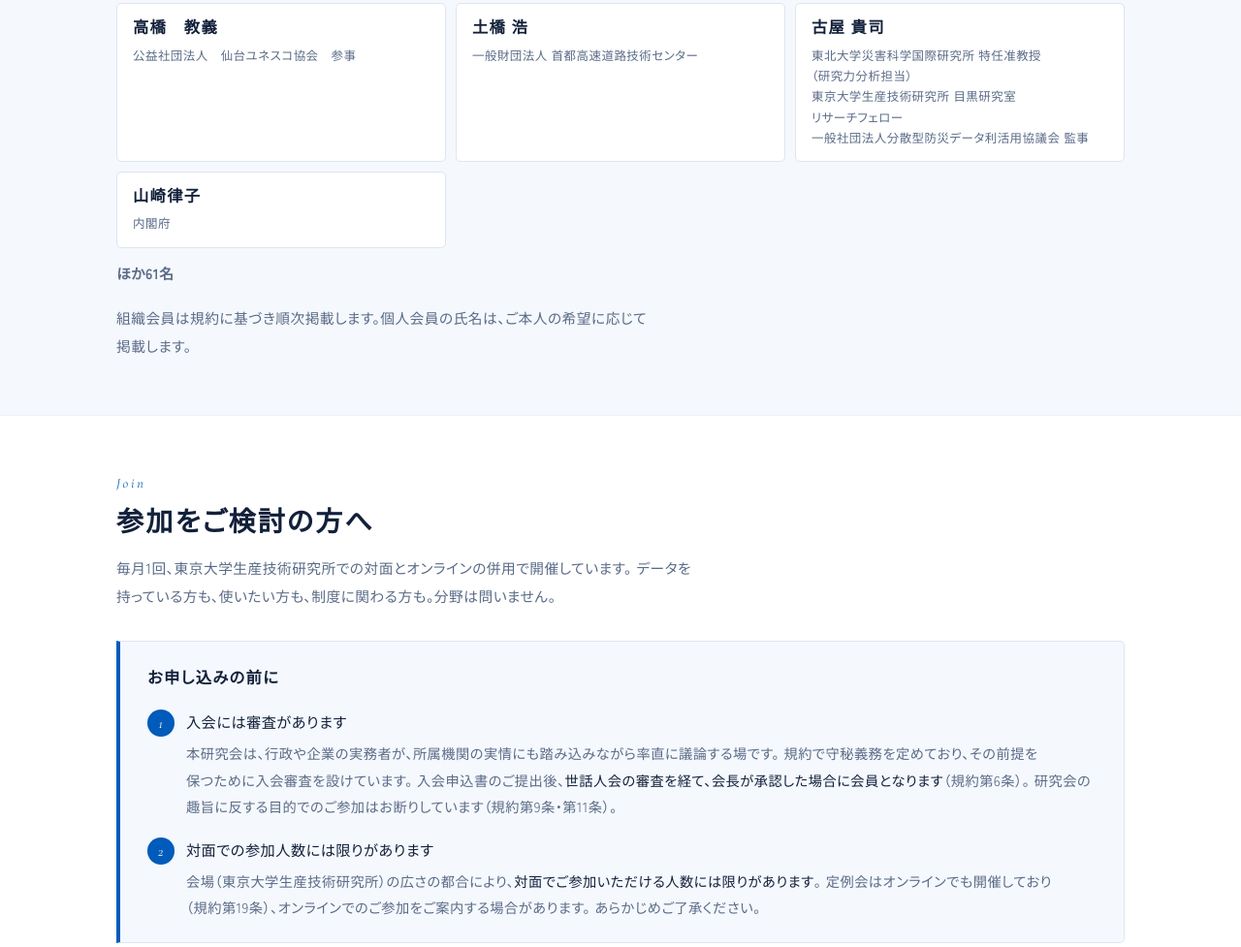
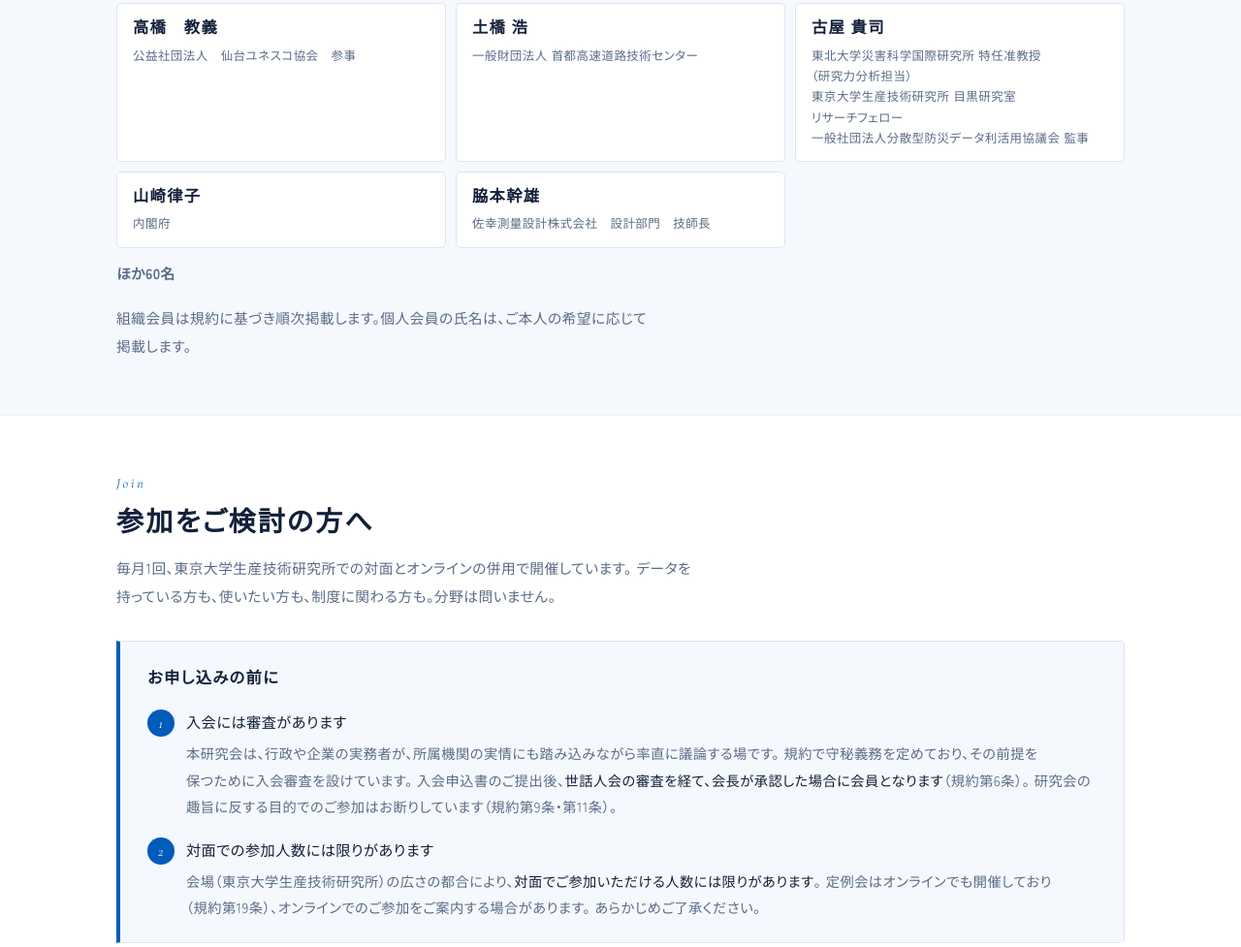
Before and after one commit to copernicus-tokyo/copernicus-tokyo.github.io, a plain HTML site: page index.html in a window 1280 px wide. Shown: the part 4439-5416 px from the top of the page at 97% size. Drawn offline with nearby package versions, Linux system fonts and the light colour scheme; a web font is replaced by a local one.

Commit message:
個人会員に脇本幹雄氏を追加（ほか61名→60名）
会員情報のご登録フォームの回答（2026/11/04）に基づく。
掲載範囲は「5 所属組織名・部署・役職・氏名まで掲載してよい」、
掲載への同意と変更・撤回の方法の確認はいずれも取得済み。

- 表記はご本人の指定どおり（全角スペース区切り）。事務局が推測で補わない
- 並びは五十音順で末尾（やまざき → わきもと）
- 参加分野はご本人が「オープンコミュニティ」を選択。既存のチップにあるため変更なし
- 氏名を掲載していない人数を「ほか61名」→「ほか60名」に

椙本氏・荒川氏は2026-11-16時点で未回答のため掲載しない。

Co-Authored-By: Claude Opus 5 <noreply@anthropic.com>

```diff
--- a/index.html
+++ b/index.html
@@ -380,8 +380,9 @@
       <li class="mem"><span class="mem__n">土橋 浩</span><span class="mem__o">一般財団法人 首都高速道路技術センター</span></li>
       <li class="mem"><span class="mem__n">古屋 貴司</span><span class="mem__o">東北大学災害科学国際研究所 特任准教授（研究力分析担当）<br>東京大学生産技術研究所 目黒研究室 リサーチフェロー<br>一般社団法人分散型防災データ利活用協議会 監事</span></li>
       <li class="mem"><span class="mem__n">山崎律子</span><span class="mem__o">内閣府</span></li>
+      <li class="mem"><span class="mem__n">脇本幹雄</span><span class="mem__o">佐幸測量設計株式会社　設計部門　技師長</span></li>
     </ul>
-    <p class="sec__note rv" style="margin:12px 0 0"><b>ほか61名</b></p>
+    <p class="sec__note rv" style="margin:12px 0 0"><b>ほか60名</b></p>
 
     <p class="sec__note rv" style="margin-top:18px">
       組織会員は規約に基づき順次掲載します。個人会員の氏名は、ご本人の希望に応じて掲載します。
```
